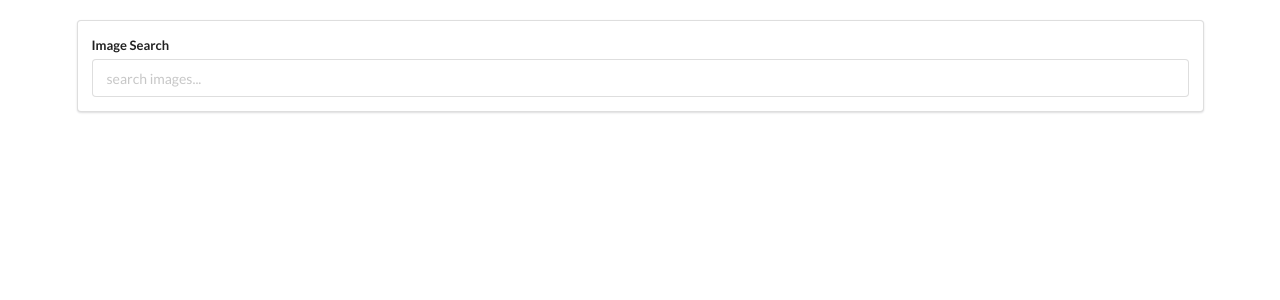
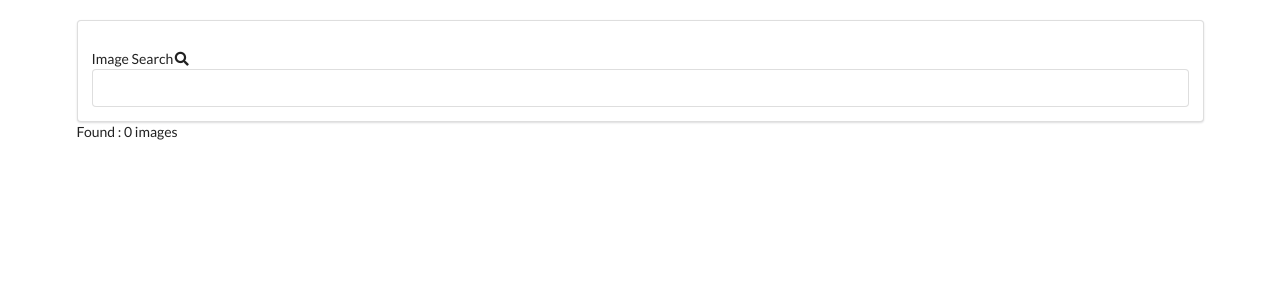
Before and after one commit to booyeah-stack/exercises, a React (Create React App) app in the folder pics/: page / in a window 1280 px wide. Shown: the top 300 px of the page. Built offline with nearby package versions, Linux system fonts and the light colour scheme.

Commit message:
added unsplash API to pics project, set state after async request and created a custom file

```diff
--- a/pics/package.json
+++ b/pics/package.json
@@ -6,6 +6,7 @@
     "@testing-library/jest-dom": "^5.11.9",
     "@testing-library/react": "^11.2.5",
     "@testing-library/user-event": "^12.6.3",
+    "axios": "^0.21.1",
     "react": "^17.0.1",
     "react-dom": "^17.0.1",
     "react-scripts": "4.0.2",
--- /dev/null
+++ b/pics/src/api/unsplash.js
@@ -0,0 +1,8 @@
+import axios from "axios";
+
+export default axios.create({
+  baseURL: "https://api.unsplash.com",
+  headers: {
+    Authorization: "Client-ID VBARdo-IlC83GvSR1KlyHbEqqa2DbxDaBuFbKQf3FSU",
+  },
+});
--- a/pics/src/components/App.js
+++ b/pics/src/components/App.js
@@ -1,17 +1,27 @@
 import React from "react";
+import unsplash from "../api/unsplash";
 import SearchBar from "./SearchBar";
 
 class App extends React.Component {
-  onSearchSubmit(term) {
-    console.log(term);
-  }
+  state = { images: [] };
+
+  onSearchSubmit = async (term) => {
+    const response = await unsplash.get(
+      "https://api.unsplash.com/search/photos",
+      {
+        params: { query: term },
+      }
+    );
+    this.setState({ images: response.data.results });
+  };
+
   render() {
     return (
       <div className="ui container" style={{ marginTop: "20px" }}>
         <SearchBar onSubmit={this.onSearchSubmit} />
+        Found : {this.state.images.length} images
       </div>
     );
   }
 }
-
 export default App;
--- a/pics/src/components/SearchBar.js
+++ b/pics/src/components/SearchBar.js
@@ -5,23 +5,22 @@ class SearchBar extends React.Component {
 
   onFormSubmit = (event) => {
     event.preventDefault();
+
     this.props.onSubmit(this.state.term);
   };
 
   render() {
     return (
       <div className="ui segment">
-        <form onSubmit={this.onFormSubmit} className="ui form">
-          <div className="field">
+        <form className="ui form" onSubmit={this.onFormSubmit}>
+          <div className="field" />
           <label>Image Search</label>
+          <i className="search icon"></i>
           <input
-              className="prompt"
             type="text"
-              placeholder="search images..."
             value={this.state.term}
             onChange={(event) => this.setState({ term: event.target.value })}
           />
-          </div>
         </form>
       </div>
     );
```
Also changed, not shown: 1 other file (tests, documents, lock files or other folders). Lines whose indentation alone changed are shown as unchanged.
